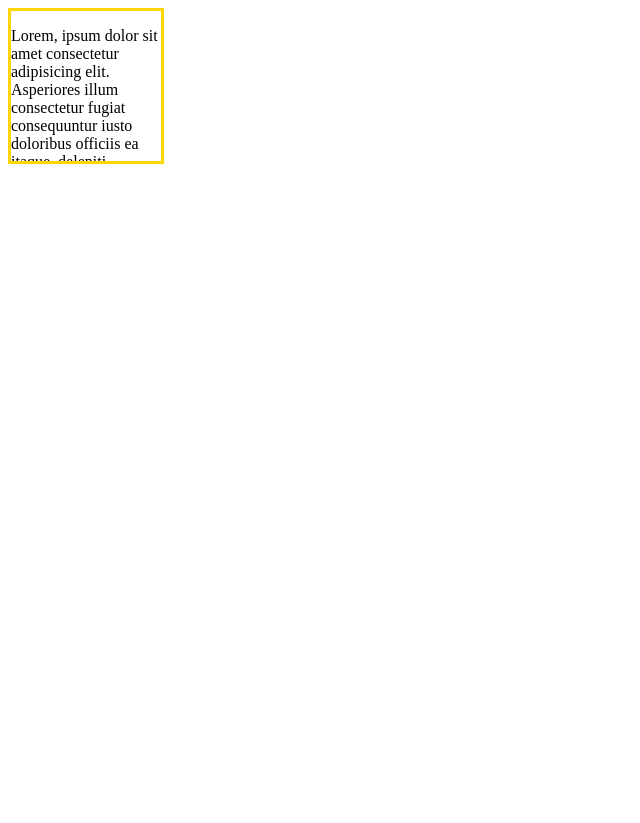
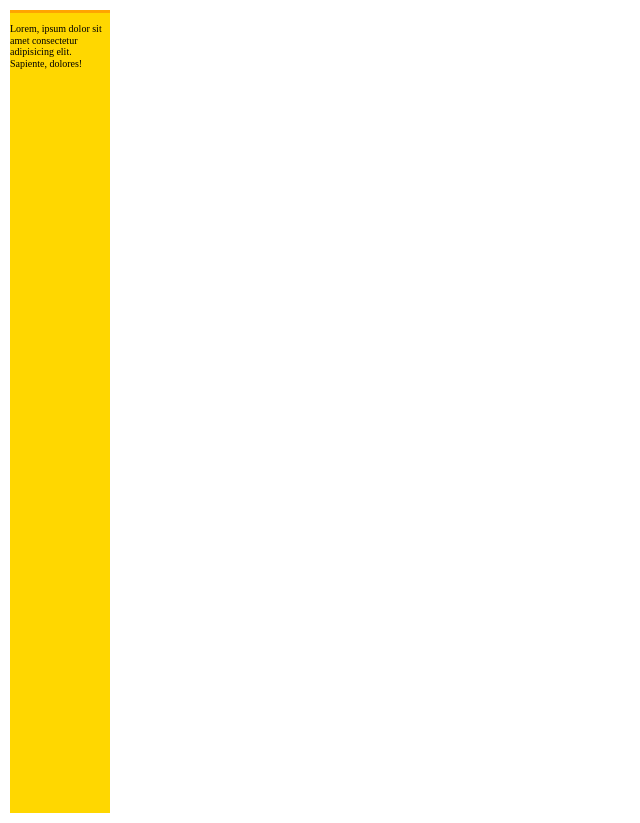
Before and after one commit to walidakhras2226/html-css-notes, a plain HTML site: page part2/index.html in a window 1280 px wide. Shown: the whole page, without its empty margins (0-640 px from the left). Before the commit the page ends 800 px from the top, so only its background shows below. Drawn offline with Linux system fonts and the light colour scheme.

Commit message:
Measurement Units

```diff
--- a/part2/css/styles.css
+++ b/part2/css/styles.css
@@ -1,12 +1,20 @@
-.box {
-    border: solid 3px gold;
-    width: 150px;
-    height: 150px;
-    overflow: hidden auto;
+html {
+    font-size: 62.5%;
 }
 
-/* Overflow determines whether extra content is shown */
-/* 'hidden' hides any overflowing content */
-/* 'scroll' displays scrollbars */
-/* 'auto' displays scrollbars in case of overflown content */
-/* The first value is for horizontal scroll, the second is for vertical scroll */
+body {
+    margin: 10px;
+}
+
+.box {
+    width: 10rem;
+    height: 100vh;
+    background-color: gold;
+    border-top: 3px solid orange;
+}
+
+/* 'px' is an absolute unit */
+/* 'em' is a unit referring the font size of the parent element */
+/* 'rem' is a unit referring the font size of the root element (16px) */
+/* 'vh' and 'vw' refer to the viewport height and width */
+/* '%' refers to the dimension of the parent element */
--- a/part2/index.html
+++ b/part2/index.html
@@ -4,14 +4,14 @@
     <meta charset="UTF-8" />
     <meta name="viewport" content="width=device-width, initial-scale=1.0" />
     <title>Document</title>
+    <link rel="stylesheet" href="css/normalize.css" />
     <link rel="stylesheet" href="css/styles.css" />
   </head>
   <body>
     <div class="box">
       <p>
-        Lorem, ipsum dolor sit amet consectetur adipisicing elit. Asperiores
-        illum consectetur fugiat consequuntur iusto doloribus officiis ea
-        itaque, deleniti voluptatum.
+        Lorem, ipsum dolor sit amet consectetur adipisicing elit. Sapiente,
+        dolores!
       </p>
     </div>
   </body>
```
